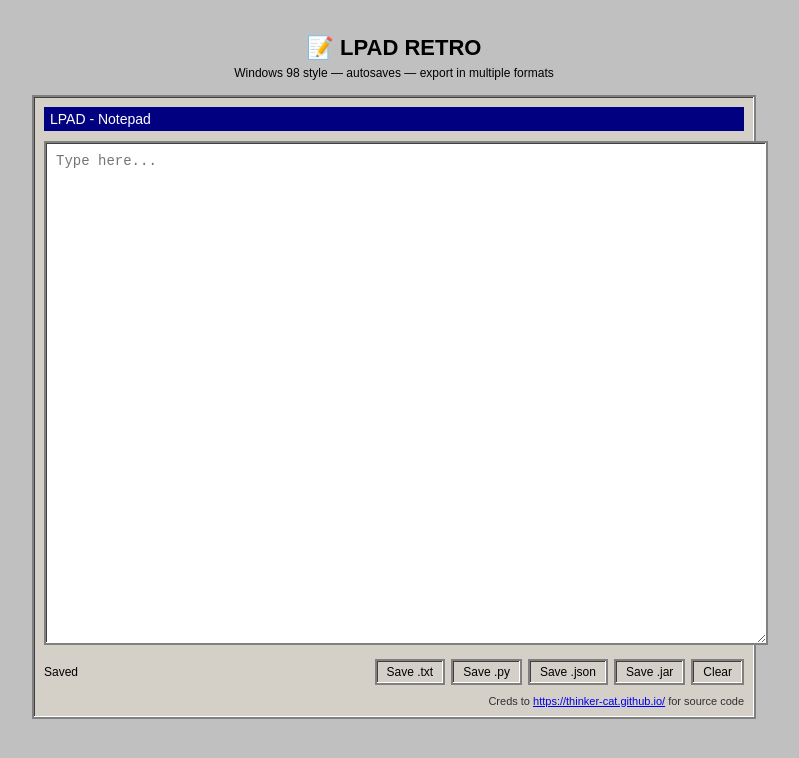
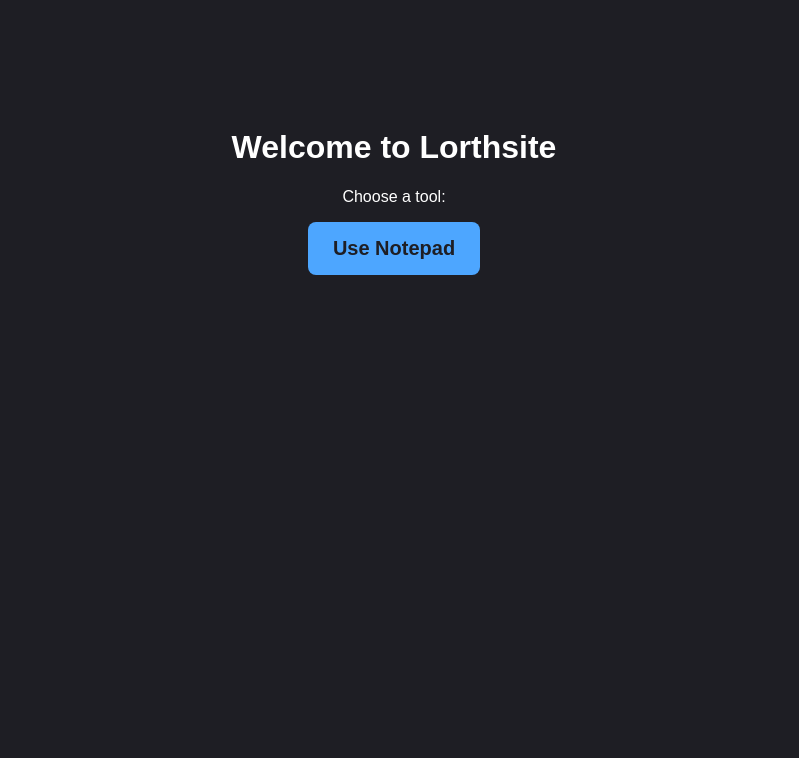
Before and after one commit to Lorth-thefrostedflake/lorthsite, a plain HTML site: page index.html in a window 1280 px wide. Shown: the whole page, without its empty margins (246-1045 px from the left). Drawn offline with Linux system fonts and the light colour scheme.

Commit message:
Update index.html

```diff
--- a/index.html
+++ b/index.html
@@ -1,188 +1,36 @@
 <!DOCTYPE html>
-<html lang="en">
+<html>
 <head>
-<meta charset="UTF-8">
-<meta name="viewport" content="width=device-width, initial-scale=1.0">
-<title>LPAD Retro</title>
-
+    <title>Lorthsite</title>
     <style>
         body {
-        background: #c0c0c0;
-        font-family: "MS Sans Serif", sans-serif;
-        color: #000000;
-        margin: 0;
-        padding: 20px;
+            background: #1e1e24;
+            color: white;
+            font-family: sans-serif;
             text-align: center;
+            padding-top: 100px;
         }
-
-    h1 {
-        font-size: 22px;
-        margin-bottom: 5px;
+        a {
+            display: inline-block;
+            padding: 15px 25px;
+            background: #4da6ff;
+            color: #1e1e24;
+            font-weight: bold;
+            border-radius: 8px;
+            text-decoration: none;
+            font-size: 20px;
         }
-
-    .subtitle {
-        font-size: 12px;
-        margin-top: 0;
-        margin-bottom: 15px;
-    }
-
-    .window {
-        width: 700px;
-        max-width: 90%;
-        margin: 0 auto;
-        background: #d4d0c8;
-        border: 2px solid #808080;
-        box-shadow: inset -1px -1px 0 #ffffff, inset 1px 1px 0 #404040;
-        padding: 10px;
-    }
-
-    .titlebar {
-        background: #000080;
-        color: white;
-        padding: 4px 6px;
-        font-size: 14px;
-        text-align: left;
-        margin-bottom: 10px;
-    }
-
-    textarea {
-        width: 100%;
-        height: 60vh;
-        min-height: 300px;
-        background: #ffffff;
-        color: #000000;
-        border: 2px solid #808080;
-        box-shadow: inset -1px -1px 0 #ffffff, inset 1px 1px 0 #404040;
-        padding: 10px;
-        font-family: "Courier New", monospace;
-        font-size: 14px;
-        resize: vertical;
-        outline: none;
-    }
-
-    .toolbar {
-        margin-top: 10px;
-        display: flex;
-        justify-content: space-between;
-        flex-wrap: wrap;
-        align-items: center;
-    }
-
-    .save-status {
-        font-size: 12px;
-    }
-
-    .btn-row {
-        display: flex;
-        gap: 6px;
-        flex-wrap: wrap;
-    }
-
-    button {
-        background: #d4d0c8;
-        border: 2px solid #808080;
-        box-shadow: inset -1px -1px 0 #ffffff, inset 1px 1px 0 #404040;
-        padding: 4px 10px;
-        font-size: 12px;
-        cursor: pointer;
-        font-family: "MS Sans Serif", sans-serif;
-    }
-
-    button:active {
-        box-shadow: inset 1px 1px 0 #ffffff, inset -1px -1px 0 #404040;
-    }
-
-    .credits {
-        margin-top: 10px;
-        font-size: 11px;
-        color: #303030;
-        text-align: right;
+        a:hover {
+            background: #6bb8ff;
         }
     </style>
 </head>
 <body>
+    <h1>Welcome to Lorthsite</h1>
+    <p>Choose a tool:</p>
 
-<h1>📝 LPAD RETRO</h1>
-<p class="subtitle">Windows 98 style — autosaves — export in multiple formats</p>
-
-<div class="window">
-    <div class="titlebar">LPAD - Notepad</div>
-
-    <textarea id="noteArea" placeholder="Type here..."></textarea>
-
-    <div class="toolbar">
-        <span class="save-status" id="saveStatus">Saved</span>
-
-        <div class="btn-row">
-            <button onclick="downloadNote()">Save .txt</button>
-            <button onclick="downloadAs('py')">Save .py</button>
-            <button onclick="downloadAs('json')">Save .json</button>
-            <button onclick="downloadAs('jar')">Save .jar</button>
-            <button onclick="clearNote()">Clear</button>
-        </div>
-    </div>
-
-    <div class="credits">
-        Creds to <a href="https://thinker-cat.github.io/" target="_blank">https://thinker-cat.github.io/</a> for source code
-    </div>
-</div>
-
-<script>
-const noteArea = document.getElementById('noteArea');
-const saveStatus = document.getElementById('saveStatus');
-let saveTimeout;
-
-function loadNote() {
-    try {
-        const saved = localStorage.getItem('lpad');
-        if (saved) noteArea.value = saved;
-    } catch (e) {}
-}
-
-function saveNote() {
-    try {
-        localStorage.setItem('lpad', noteArea.value);
-        saveStatus.textContent = 'Saved';
-    } catch (e) {
-        saveStatus.textContent = 'Could not save';
-    }
-}
-
-noteArea.addEventListener('input', () => {
-    saveStatus.textContent = 'Saving...';
-    clearTimeout(saveTimeout);
-    saveTimeout = setTimeout(saveNote, 400);
-});
-
-function clearNote() {
-    if (confirm('Clear all text?')) {
-        noteArea.value = '';
-        saveNote();
-    }
-}
-
-function downloadNote() {
-    const blob = new Blob([noteArea.value], { type: 'text/plain' });
-    const url = URL.createObjectURL(blob);
-    const a = document.createElement('a');
-    a.href = url;
-    a.download = 'notes.txt';
-    a.click();
-    URL.revokeObjectURL(url);
-}
-
-function downloadAs(ext) {
-    const blob = new Blob([noteArea.value], { type: 'text/plain' });
-    const url = URL.createObjectURL(blob);
-    const a = document.createElement('a');
-    a.href = url;
-    a.download = `notes.${ext}`;
-    a.click();
-    URL.revokeObjectURL(url);
-}
-
-loadNote();
-</script>
-
+    <a href="notepad.html">Use Notepad</a>
 </body>
 </html>
+
+</html>
```
Lines whose indentation alone changed are shown as unchanged.
